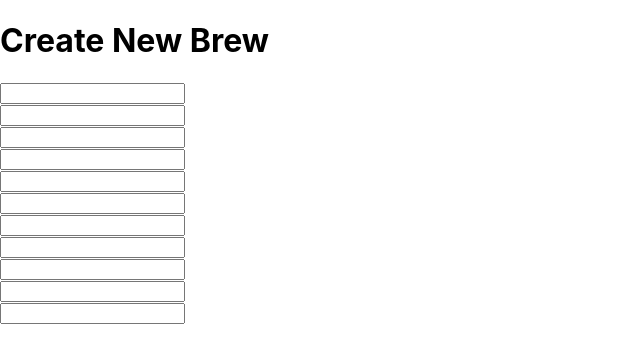
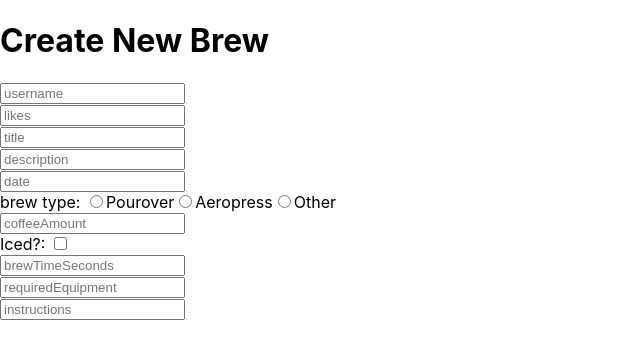
Before and after one commit to harrisongerst/brewSchool-frontend, a React (Create React App) app: page /create in a window 1280 px wide. Shown: the top 362 px of the page, without its empty margins (0-640 px from the left). Built offline with nearby package versions, Linux system fonts and the light colour scheme.

Commit message:
flesh out form layout

```diff
--- a/src/pages/Create.js
+++ b/src/pages/Create.js
@@ -19,27 +19,32 @@ export default function Create(props) {
     <div>
       <h1>Create New Brew</h1>
       <form>
-        <input label="username"></input>
+        <input name="username" placeholder="username"/>
         <br/>
-        <input label="username"></input>
+        <input name="likes" placeholder="likes"/>
         <br/>
-        <input label="username"></input>
+        <input name="title" placeholder="title"/>
         <br/>
-        <input label="username"></input>
+        <input name="description" placeholder="description"/>
         <br/>
-        <input label="username"></input>
+        <input name="date" placeholder="date"/>
         <br/>
-        <input label="username"></input>
+        <div>
+          <label>brew type: </label>
+        <input type="radio" value="Pourover" name="brewType" />Pourover
+        <input type="radio" value="Aeropress" name="brewType" />Aeropress
+        <input type="radio" value="Other" name="brewType" />Other
+        </div>
+        <input name="coffeeAmount" placeholder="coffeeAmount"/>
         <br/>
-        <input label="username"></input>
+        <label>Iced?: </label>
+        <input type="checkbox" value="true" name="iced" placeholder="iced"/>
         <br/>
-        <input label="username"></input>
+        <input type="number" name="brewTimeSeconds" placeholder="brewTimeSeconds"/>
         <br/>
-        <input label="username"></input>
+        <input name="requiredEquipment" placeholder="requiredEquipment"/>
         <br/>
-        <input label="username"></input>
-        <br/>
-        <input label="username"></input>
+        <input name="instructions" placeholder="instructions"/>
       </form>
     </div>
   )
```
